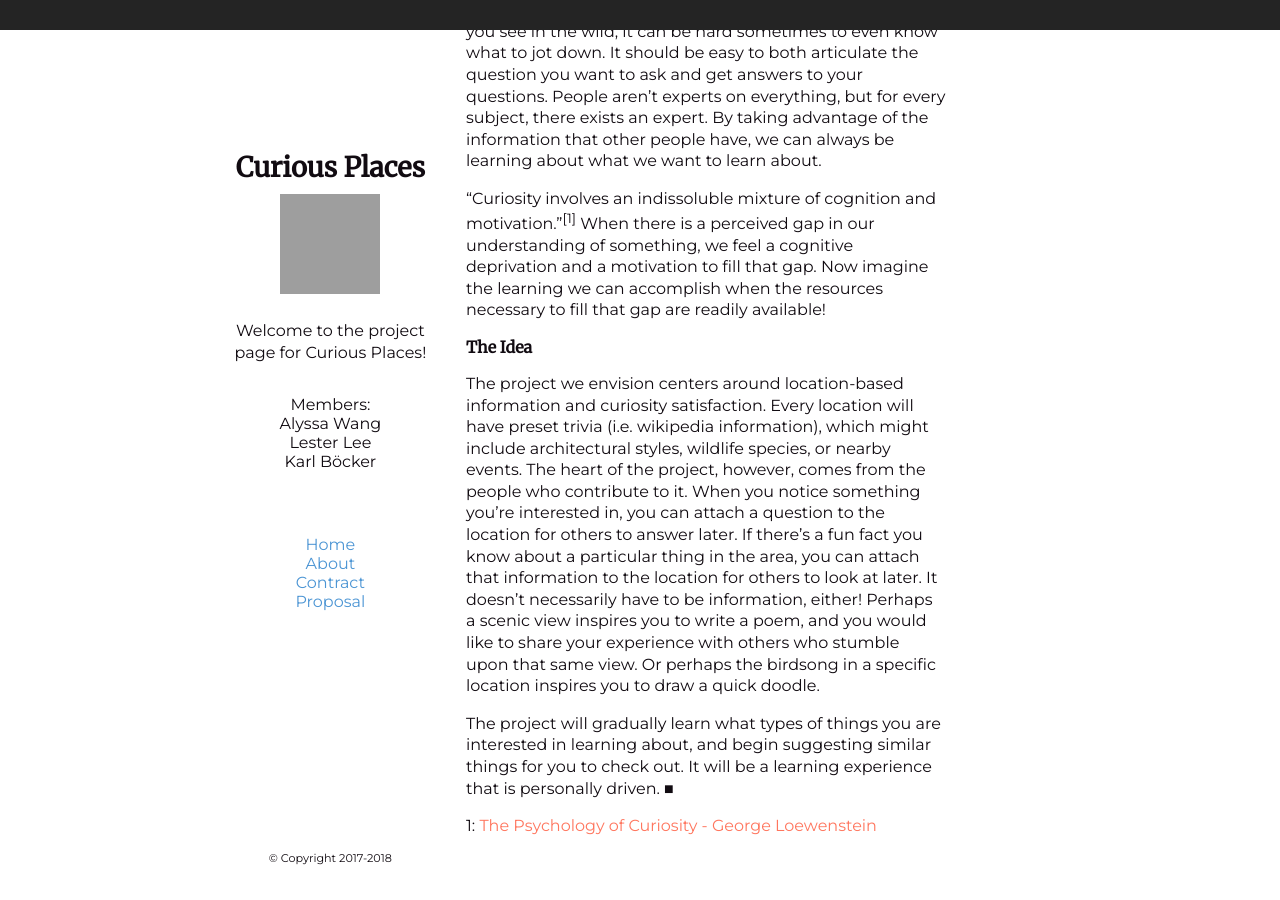
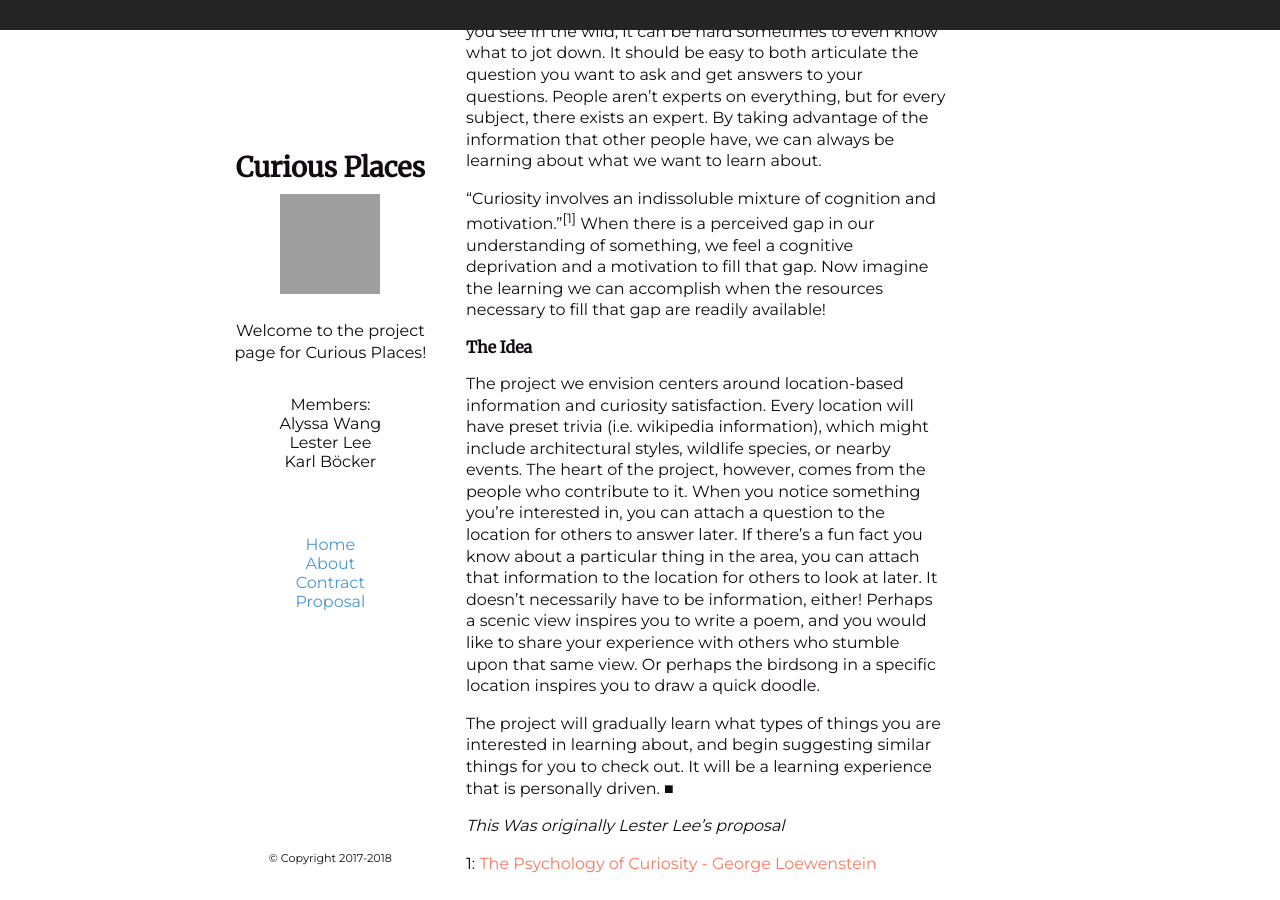
Before and after one commit to lester-lee/curious-places, a Jekyll site: the page built from proposal.md, in a window 1280 px wide and 900 px high, scrolled down 1006 px. Built offline with Jekyll 4.4.1, drawn with Linux system fonts in a browser that asks for light colours; before the commit the page ends 1869 px from its top, so only the background shows below that; grey boxes are pictures that could not be loaded.

Commit message:
Update proposal.md

```diff
--- a/proposal.md
+++ b/proposal.md
@@ -21,5 +21,6 @@
 
 The project will gradually learn what types of things you are interested in learning about, and begin suggesting  similar things for you to check out. It will be a learning experience that is personally driven. ■
 
+_This Was originally Lester Lee's proposal_
 
 1: [The Psychology of Curiosity - George Loewenstein](https://www.cmu.edu/dietrich/sds/docs/loewenstein/PsychofCuriosity.pdf)
```
